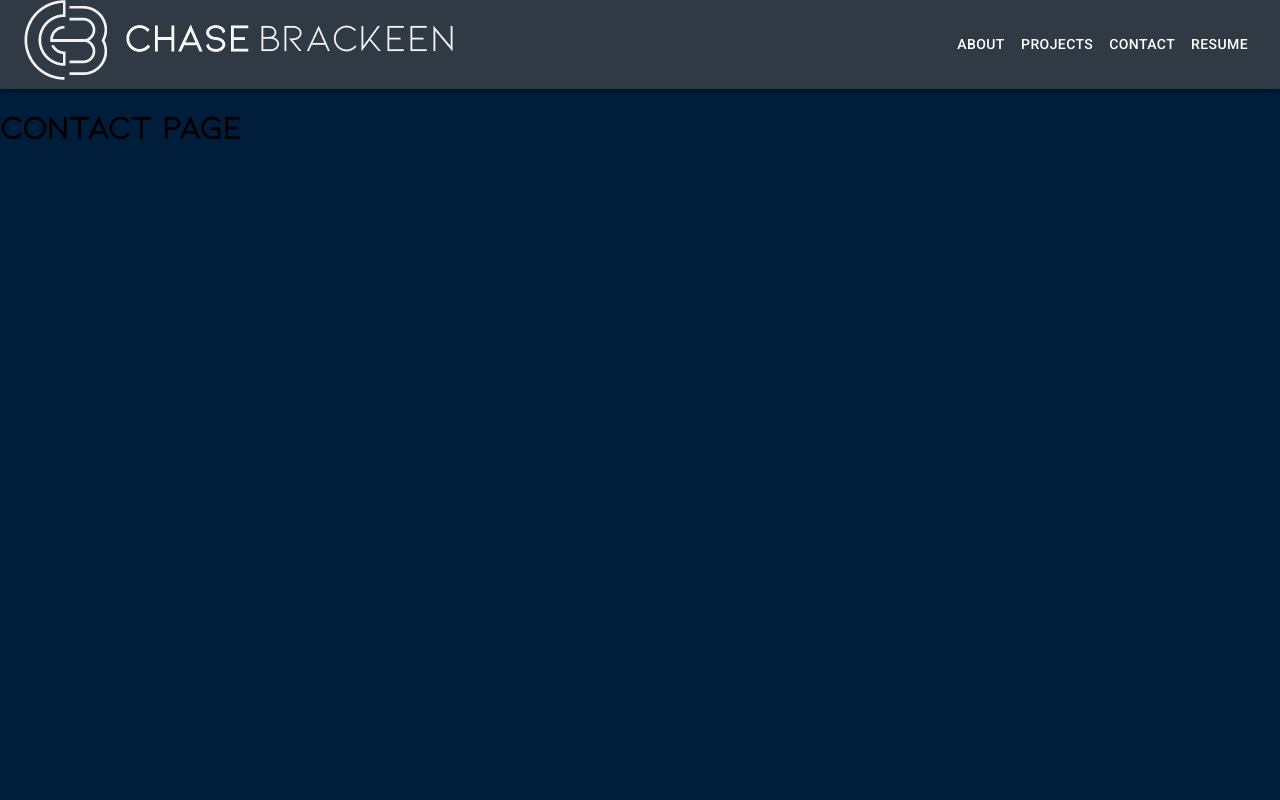
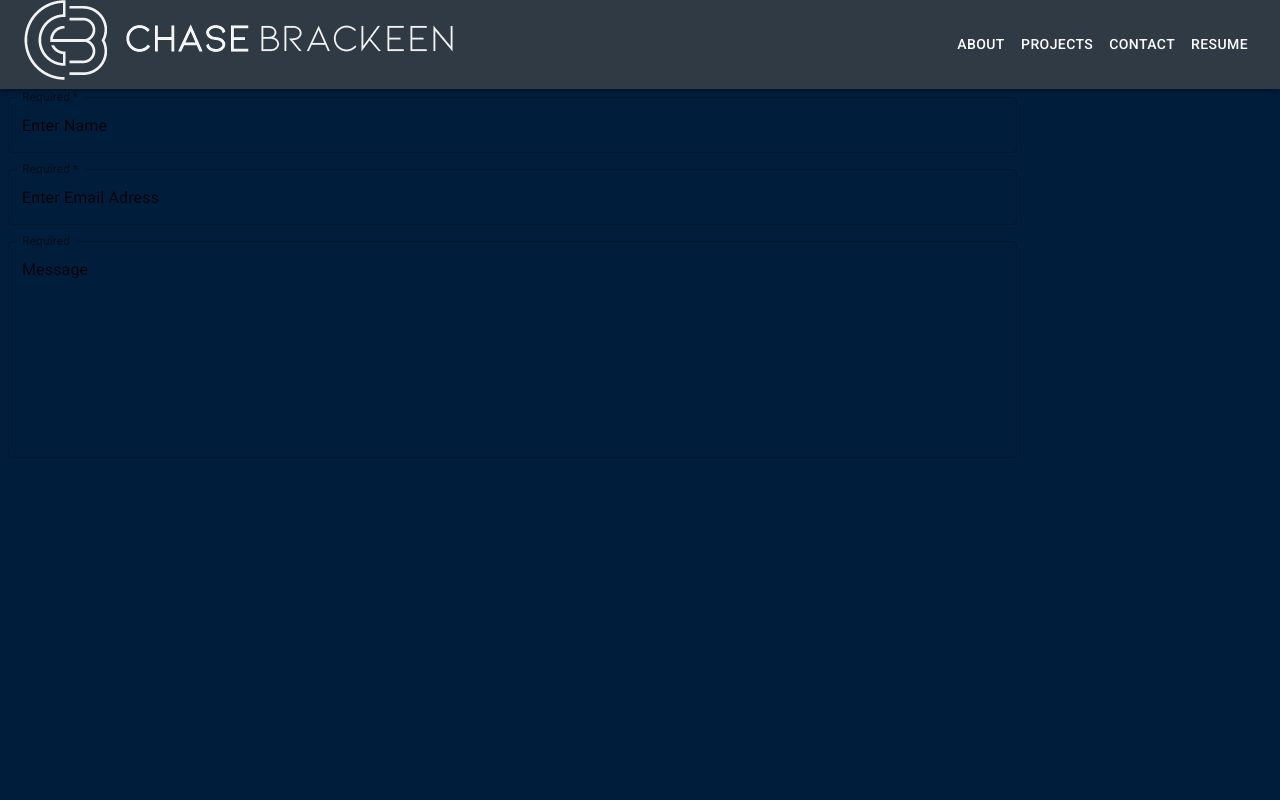
Before and after one commit to Chasetopher/React-Portfolio, a React (Create React App) app: page / in a window 1280 px wide. Both pictures are taken after a click on the button "CONTACT". Shown: the top 800 px of the page. Built offline with nearby package versions, Linux system fonts and the light colour scheme.

Commit message:
added contact form boilerplate code

```diff
--- a/src/components/About/index.js
+++ b/src/components/About/index.js
@@ -5,14 +5,14 @@ import Grid from '@mui/material/Grid';
 
 const About = () => {
     return (
-        <Box>
-            <Grid container spacing={2} columns={16}>
-                <Grid item s={16} md={8}>
-                    <Typography variant="h2" color="common.white" align="center">
+        <Box sx={{ mt: 35}}>
+            <Grid container spacing={2} columns={16} justifyContent="center">
+                <Grid item s={16} md={8} sx={{ display: { sm: 'none', md: 'block' } }}>
+                    <Typography variant="h1" color="common.white" align="center">
                         Test About title
                     </Typography>
                 </Grid>
-                <Grid item s={16} md={8}>
+                <Grid item s={16} md={8} justifyContent="center">
                     <Typography variant="h4" color="common.white" align="center">
                         Test About body
                     </Typography>
--- a/src/components/Contact/index.js
+++ b/src/components/Contact/index.js
@@ -1,10 +1,40 @@
-import React from 'react'
+import * as React from 'react';
+import Box from '@mui/material/Box';
+import TextField from '@mui/material/TextField';
 
 const Contact = () => {
+
     return (
+        <Box
+            component="form"
+            sx={{
+                '& .MuiTextField-root': { m: 1, width: '100ch' },
+            }}
+            noValidate
+            autoComplete="off"
+        >
         <div>
-            <h1>Contact Page</h1>
+            <TextField
+                required
+                id="outlined-required"
+                label="Required"
+                defaultValue="Enter Name"
+            />
+            <TextField
+                required
+                id="outlined-required"
+                label="Required"
+                defaultValue="Enter Email Adress"
+            />
+            <TextField
+                id="outlined-multiline-static"
+                label="Required"
+                multiline
+                rows={8}
+                defaultValue="Message"
+            />
         </div>
+        </Box>
     )
 }
 
--- a/src/components/Nav/index.js
+++ b/src/components/Nav/index.js
@@ -25,10 +25,6 @@ const Nav = (props) => {
   const handleMenu = (event) => {
     setAnchorEl(event.currentTarget);
   };
-
-  // const handleClick = (currentPage) => {
-  //   setAnchorEl(null);
-  // };
 
   //set breakpoints more mobile responsiveness
   const theme = useTheme();
```
